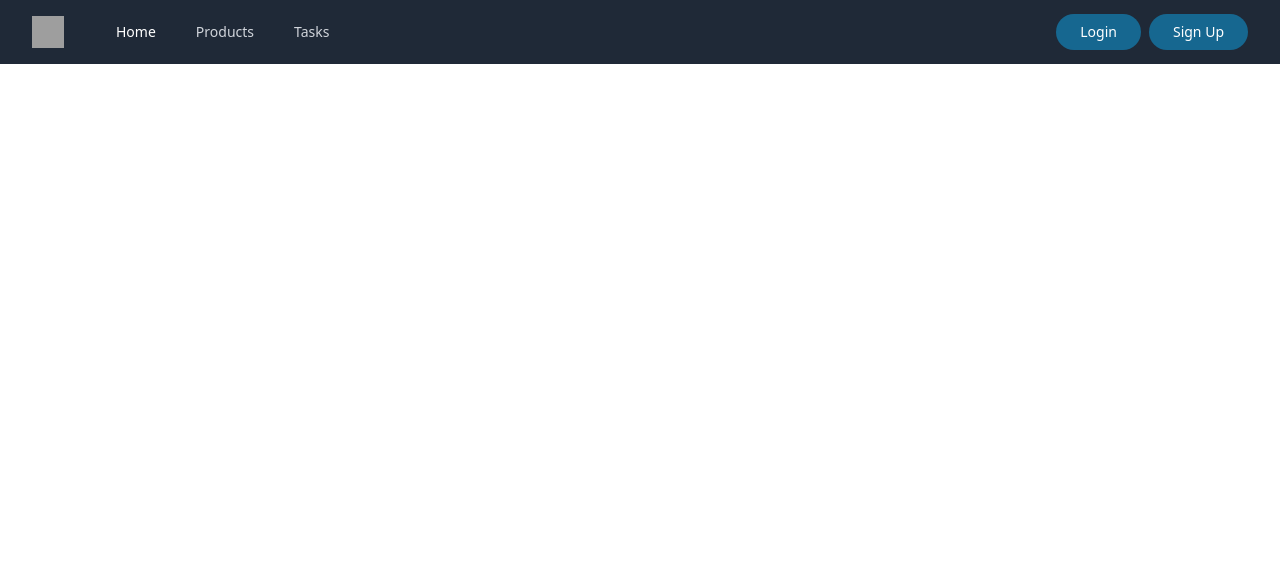
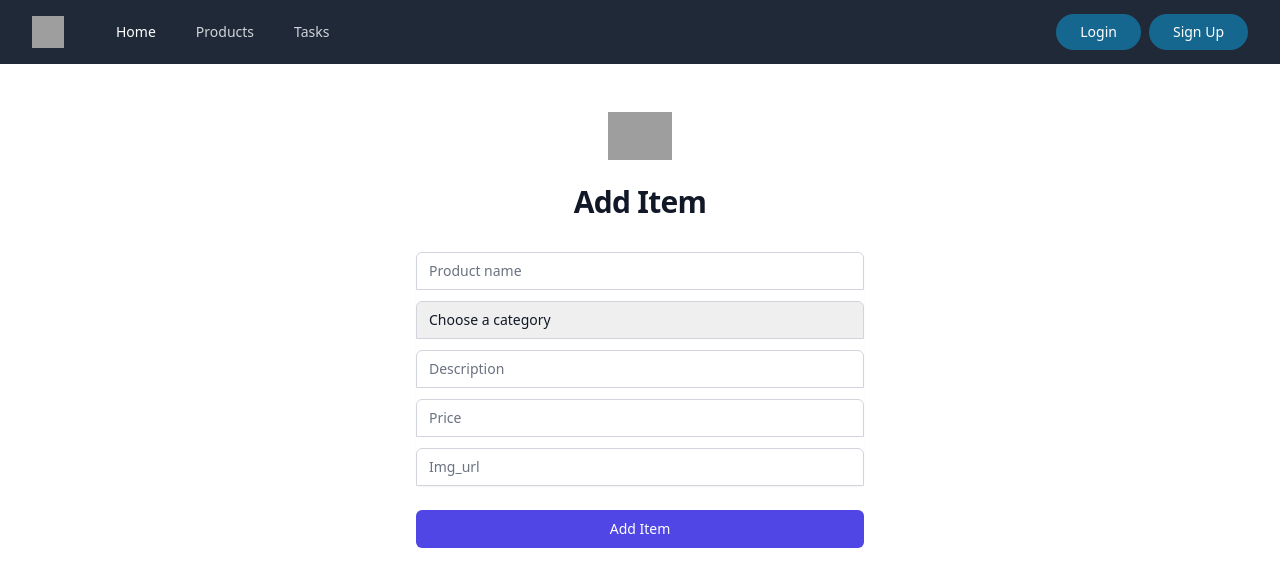
Before and after one commit to Aspheles/Todo-list, a React (Create React App) app in the folder client/: page /addproduct in a window 1280 px wide. Shown: the top 586 px of the page. Built offline with nearby package versions, Linux system fonts and the light colour scheme; grey boxes are pictures that could not be loaded.

Commit message:
Product creation page, request to creating product to server side

```diff
--- a/client/src/components/NavRouter.tsx
+++ b/client/src/components/NavRouter.tsx
@@ -3,6 +3,7 @@ import {HomePage} from "../pages/homepage";
 import {ProductsPage} from "../pages/productspage";
 import {TasksPage} from "../pages/taskspage";
 import {LoginPage} from "../pages/loginpage";
+import { AddProduct } from "./addproduct";
 
 const NavRouter = () => {
     return(
@@ -11,6 +12,7 @@ const NavRouter = () => {
             <Route path="/products" element={<ProductsPage />} />
             <Route path="/tasks" element={<TasksPage />} />
             <Route path="/login" element={<LoginPage />} />
+            <Route path="/addproduct" element={<AddProduct />} />
         </Routes>
     )
 }
--- /dev/null
+++ b/client/src/components/addproduct.tsx
@@ -0,0 +1,143 @@
+import { useState } from "react"
+import axios from "axios";
+
+const AddProduct = () => {
+  interface TProduct {
+    name: string;
+    description:string;
+    category:string;
+    price:  number;
+    img_url: string;
+  }
+
+  // const productData = { name: '', category: '', description: '', price: 0, img_url: ''};
+  // const [product, setProduct] = useState<{name:string, description:string, category:string, price:number, img_url:string}>();
+  const [product, setProduct] = useState<Partial<TProduct>>({});
+
+  const addItem = () => {
+    axios.post('http://localhost:3001/createitem', product).then(response => {
+      console.log(response);
+    })
+
+  }
+
+    return (
+        <>
+        <div className="flex min-h-full items-center justify-center py-12 px-4 sm:px-6 lg:px-8">
+        <div className="w-full max-w-md space-y-8">
+          <div>
+            <img
+              className="mx-auto h-12 w-auto"
+              src="https://tailwindui.com/img/logos/mark.svg?color=indigo&shade=600"
+              alt="Your Company"
+            />
+            <h2 className="mt-6 text-center text-3xl font-bold tracking-tight text-gray-900">
+              Add Item
+            </h2>
+          </div>
+          <form className="mt-8 space-y-6" action="#" method="POST">
+            <input type="hidden" name="remember" defaultValue="true" />
+            <div className="-space-y-px rounded-md shadow-sm">
+              <div>
+                <label htmlFor="text" className="sr-only">
+                 product name
+                </label>
+                <input
+                  id="product-name"
+                  name="product-name"
+                  type="text"
+
+                  required
+                  className="relative block w-full appearance-none rounded-none rounded-t-md border border-gray-300 px-3 py-2 text-gray-900 placeholder-gray-500 focus:z-10 focus:border-indigo-500 focus:outline-none focus:ring-indigo-500 sm:text-sm"
+                  placeholder="Product name"
+                  value={product?.name}
+                  onChange={e => setProduct({...product, name: e.target.value })}
+                />
+              </div>
+                <div className="pt-3">
+
+                    <select  onChange={e => setProduct({...product, category: e.target.value })} value={product?.category}  id="countries" className="relative block w-full appearance-none rounded-none rounded-t-md border border-gray-300 px-3 py-2 text-gray-900 placeholder-gray-500 focus:z-10 focus:border-indigo-500 focus:outline-none focus:ring-indigo-500 sm:text-sm">
+                        <option selected>Choose a category</option>
+                        <option value="Tech">Tech</option>
+                        <option value="Food">Food</option>
+                        <option value="Games">Games</option>
+                        <option value="Clothes">Clothes</option>
+
+                    </select>
+                </div>
+                <div className="pt-3">
+                <label htmlFor="text" className="sr-only">
+                Description
+                </label>
+                <input
+                  id="description"
+                  name="description"
+                  type="text"
+
+                  required
+                  className="relative block w-full appearance-none rounded-none rounded-t-md border border-gray-300 px-3 py-2 text-gray-900 placeholder-gray-500 focus:z-10 focus:border-indigo-500 focus:outline-none focus:ring-indigo-500 sm:text-sm"
+                  placeholder="Description"
+
+                  value={product?.description}
+                  onChange={e => setProduct({...product, description: e.target.value })}
+                />
+              </div>
+              <div className="pt-3">
+                <label htmlFor="text" className="sr-only">
+                Price
+                </label>
+                <input
+                  id="price"
+                  name="price"
+                  type="number"
+
+                  required
+                  className="relative block w-full appearance-none rounded-none rounded-t-md border border-gray-300 px-3 py-2 text-gray-900 placeholder-gray-500 focus:z-10 focus:border-indigo-500 focus:outline-none focus:ring-indigo-500 sm:text-sm"
+                  placeholder="Price"
+                  value={product?.price}
+                  onChange={e => setProduct({...product, price: parseInt(e.target.value) })}
+                />
+              </div>
+              <div className="pt-3">
+                <label htmlFor="text" className="sr-only">
+                img_url
+                </label>
+                <input
+                  id="img_url"
+                  name="img_url"
+                  type="text"
+
+                  required
+                  className="relative block w-full appearance-none rounded-none rounded-t-md border border-gray-300 px-3 py-2 text-gray-900 placeholder-gray-500 focus:z-10 focus:border-indigo-500 focus:outline-none focus:ring-indigo-500 sm:text-sm"
+                  placeholder="Img_url"
+
+                  value={product?.img_url}
+                  onChange={e => setProduct({...product, img_url: e.target.value })}
+                />
+              </div>
+            </div>
+
+
+
+            <div>
+
+              <button
+              onClick={() => {addItem()}}
+                className="mt-2 group relative flex w-full justify-center rounded-md border border-transparent bg-indigo-600 py-2 px-4 text-sm font-medium text-white hover:bg-indigo-700 focus:outline-none focus:ring-2 focus:ring-indigo-500 focus:ring-offset-2"
+              >
+                <span className="absolute inset-y-0 left-0 flex items-center pl-3">
+                  {/* <LockClosedIcon className="h-5 w-5 text-indigo-500 group-hover:text-indigo-400" aria-hidden="true" /> */}
+                </span>
+                Add Item
+              </button>
+            </div>
+          </form>
+        </div>
+      </div>
+    </>
+    )
+
+}
+
+
+export { AddProduct }
--- a/client/src/components/products.tsx
+++ b/client/src/components/products.tsx
@@ -1,5 +1,6 @@
 import axios from "axios";
 import { useState, useEffect} from "react";
+import { Link } from "react-router-dom";
 
 const Products = () => {
  const [itemproducts, setItemProducts] = useState<any>();
@@ -18,7 +19,7 @@ const Products = () => {
     <>
 
     <div className="flex flex-col items-end  mt-3">
-        <button className="bg-purple-700 hover:bg-purple-900 text-white px-6 py-2 text-md rounded-md mr-2 ">Add Product</button>
+        <button className="bg-purple-700 hover:bg-purple-900 text-white px-6 py-2 text-md rounded-md mr-2 "><Link to={"/addproduct"}>Add Product</Link></button>
     </div>
     <div className="overflow-x-auto relative flex justify-center items-center mt-2">
     <table className="w-full text-sm text-left text-gray-500 dark:text-gray-400">
--- /dev/null
+++ b/client/src/pages/addproductpage.tsx
@@ -0,0 +1,14 @@
+import {AddProduct} from "../components/addproduct";
+
+const AddproductPage = () => {
+    return (
+        <>
+         <AddProduct />
+        </>
+
+
+    )
+}
+
+
+export {AddproductPage}
```
